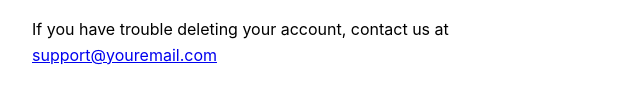
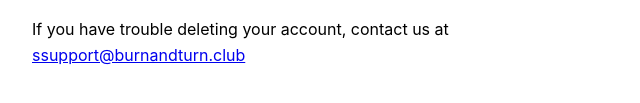
Before and after one commit to WestonGuidero/Burn-And-Turn-Docs, a plain HTML site: page delete-account.html in a window 1280 px wide. Shown: the part 819-922 px from the top of the page, 308-948 px from the left. Drawn offline with Linux system fonts and the light colour scheme.

Commit message:
updated email

```diff
--- a/delete-account.html
+++ b/delete-account.html
@@ -3,7 +3,7 @@
 <head>
     <meta charset="UTF-8">
     <meta name="viewport" content="width=device-width, initial-scale=1.0">
-    <title>Delete Account - [Your Poker App Name]</title>
+    <title>Delete Account - Burn And Turn</title>
     <style>
         body {
             font-family: -apple-system, BlinkMacSystemFont, 'Segoe UI', Roboto, sans-serif;
@@ -56,6 +56,6 @@
     </ul>
 
     <h2>Need Help?</h2>
-    <p>If you have trouble deleting your account, contact us at <a href="mailto:support@youremail.com">support@youremail.com</a></p>
+    <p>If you have trouble deleting your account, contact us at <a href="mailto:support@burnandturn.club">ssupport@burnandturn.club</a></p>
 </body>
 </html>
```
